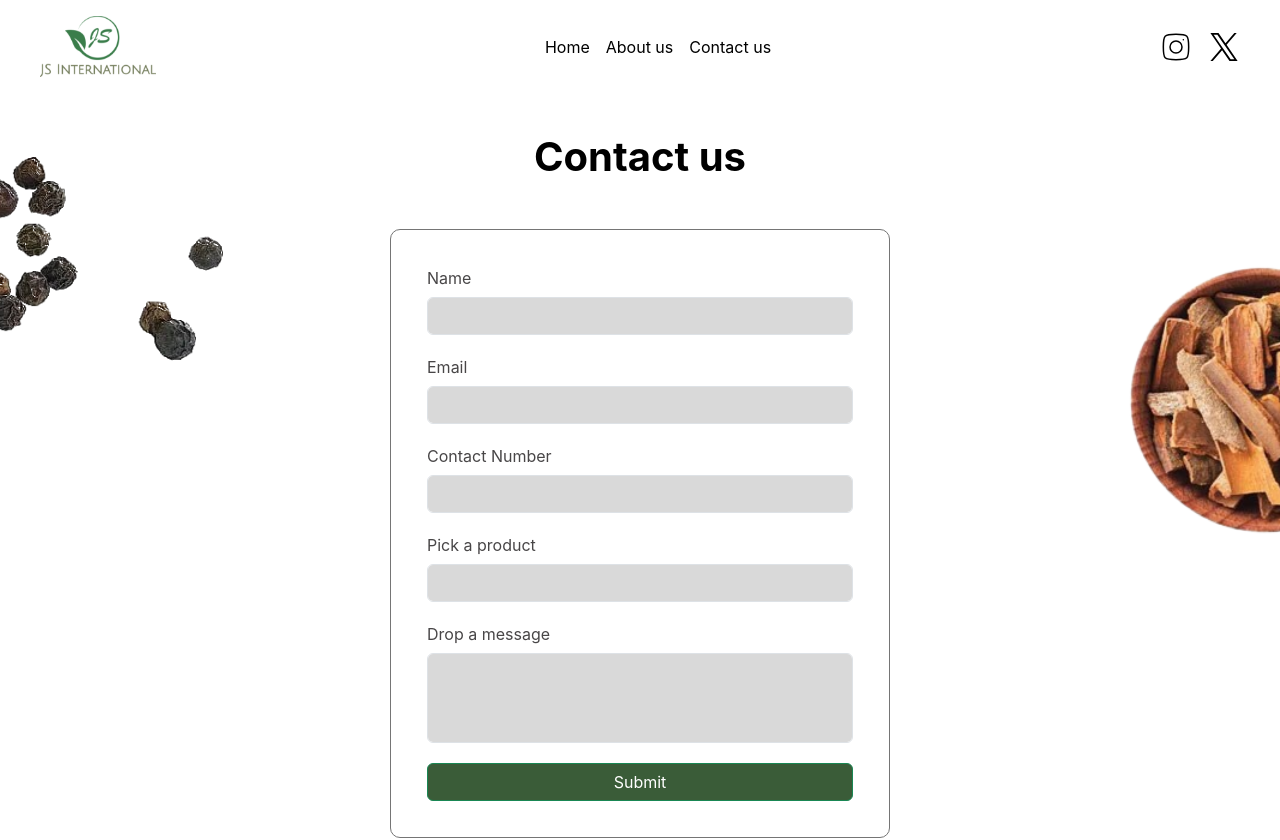
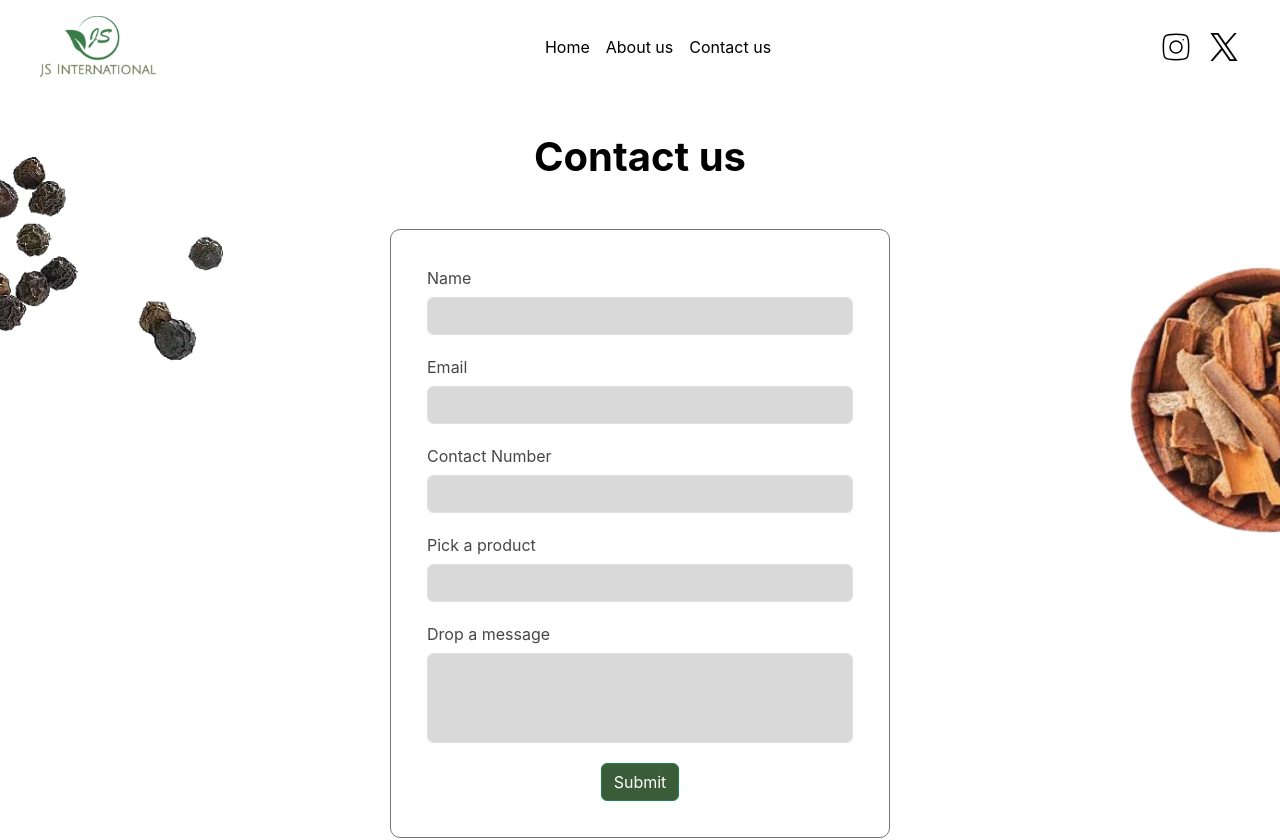
Before and after one commit to sai-kiran77/kokospices, a React (Create React App) app: page /contact in a window 1280 px wide. Shown: the top 840 px of the page. Built offline with nearby package versions, Linux system fonts and the light colour scheme.

Commit message:
added contact submission form

```diff
--- a/src/components/FormComponent.jsx
+++ b/src/components/FormComponent.jsx
@@ -33,7 +33,9 @@
               <input type="text" className="form-control message" />
             </div>
             <div class="d-grid gap-2 col-12 mx-auto">
-              <button class="btn btn-success btn-clr" type="button">Submit</button>
+              <a href="https://docs.google.com/forms/d/e/1FAIpQLSfqceO8ZHTojkXtHTZbOUjEhlo1G75JAppwUL_RHOc323rC6A/viewform?usp=sf_link" target='_blank'>
+               <button class="btn btn-success btn-clr" type="button">Submit</button>
+              </a>
             </div>
           </form>
         </div>
```
